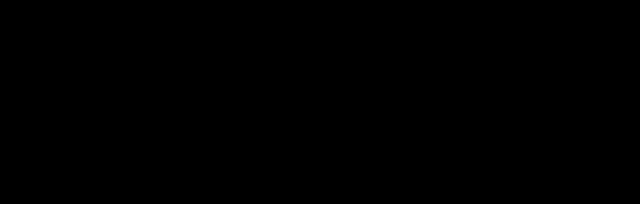
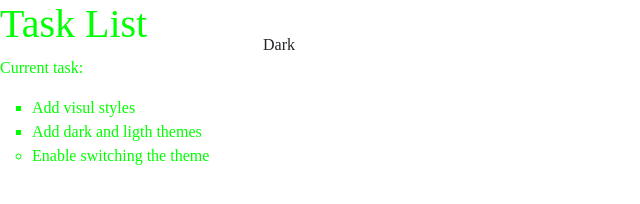
Before and after one commit to AdaF1604/simpleweb, a website: page index.html in a window 1280 px wide. Shown: the whole page, without its empty margins (0-640 px from the left). Drawn offline with nearby package versions, Linux system fonts and the light colour scheme.

Commit message:
funciones boton

```diff
--- a/index.html
+++ b/index.html
@@ -5,6 +5,7 @@
 
     <title>Simple website</title>
     <link rel="stylesheet" href="main.css">
+    <link href="https://cdn.jsdelivr.net/npm/bootstrap@5.1.3/dist/css/bootstrap.min.css" rel="stylesheet" integrity="sha384-1BmE4kWBq78iYhFldvKuhfTAU6auU8tT94WrHftjDbrCEXSU1oBoqyl2QvZ6jIW3" crossorigin="anonymous">
 </head>
 <body class="dark-theme">
    <h1>Task List</h1>
@@ -14,6 +15,10 @@
        <li class="list">Add dark and ligth themes</li>
        <li>Enable switching the theme</li>
    </ul>
+   <div>
+       <button class="btn">Dark</button>
+
+   </div>
    <script>"app.js"</script>
    <noscript>You need to enable Javascrip to wiew the full site</noscript>
 </body>
--- a/main.css
+++ b/main.css
@@ -1,13 +1,13 @@
 :root {
     --green: #00FF00;
-    --white: #ffffff;
+    --white: #FFFFFF;
     --black: #000000;
 
 }
 
 * {
-    color: var(--font-color);
-    font-family: helvetica;
+    color: var(--fontColor);
+    font-family: helvetic;
 
 }
 
@@ -16,7 +16,7 @@ body {
 }
 
 ul {
-    font-family: helvetica;
+    font-family: helvetic;
 }
 
 li {
@@ -34,11 +34,31 @@ li {
 .light-theme {
     --bg: var(--green);
     --fontColor: var(--black);
+    --btnBg:  var(--black);
+    --btnFontColor: var(--white);
 
 }
 
 .dark-theme {
    --bg: var(--black);
    --fontColor: var(--green);
+   --btnBg: var(--white);
+   --btnFontColor: var(--black);
 
 }
+
+.btn {
+    position: absolute;
+    top: 20px;
+    left: 250px;
+    height: 50px;
+    width: 50px;
+    border-radius: 50%;
+    border: none;
+    color: var(--btnFontColor);
+    background-color: var(--btnBg);
+}
+
+.btn:focus {
+    outline-style: none;
+}
--- a/package.json
+++ b/package.json
@@ -1,7 +1,6 @@
 {
   "name": "simple-siteweb",
   "version": "1.0.0",
-  "description": "",
   "main": "app.js",
   "scripts": {
     "test": "echo \"Error: no test specified\" && exit 1"
@@ -15,5 +14,6 @@
   "bugs": {
     "url": "https://github.com/AdaF1604/simpleweb/issues"
   },
-  "homepage": "https://github.com/AdaF1604/simpleweb#readme"
+  "homepage": "https://github.com/AdaF1604/simpleweb#readme",
+  "description": ""
 }
```
Also changed, not shown: app.js (+17 -0 lines).
